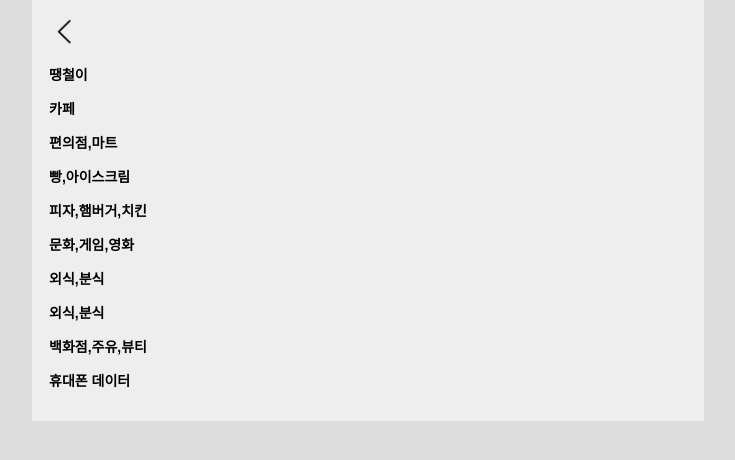
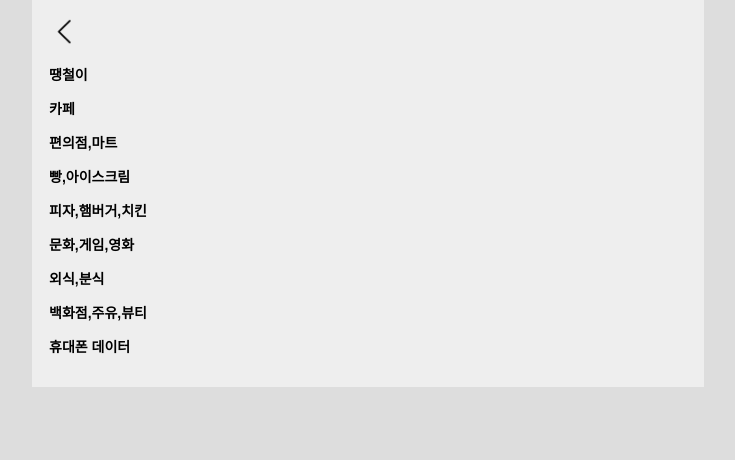
Before and after one commit to yunred/3rdweek-ncnc-task, a Next.js app: page /categories/1 in a window 1280 px wide. Shown: the top 460 px of the page, without its empty margins (272-1007 px from the left). Built offline with nearby package versions, Linux system fonts and the light colour scheme; no server answers.

Commit message:
Add: Nav 추가

```diff
--- a/Components/Nav/NavBar.module.css
+++ b/Components/Nav/NavBar.module.css
@@ -17,21 +17,8 @@
   align-items: center;
 }
 
-.categories {
-  width: 100px;
-  display: flex;
-  justify-content: center;
-  align-items: center;
-  font-weight: 600;
-}
-
-.navDetailContents {
-  list-style: none;
+.Wrapper {
+  width: 20px;
   display: grid;
   grid-template-columns: repeat(9, 1fr);
 }
-
-.subNaveName {
-  width: 20px;
-  display: flex;
-}
--- a/Components/Nav/NavBar.tsx
+++ b/Components/Nav/NavBar.tsx
@@ -39,14 +39,10 @@ const SubNavData = [
   },
   {
     idx: 7,
-    title : "외식,분식",
+    title : "백화점,주유,뷰티",
   },
   {
     idx: 8,
-    title : "백화점,주유,뷰티",
-  },
-  {
-    idx: 9,
     title : "휴대폰 데이터",
   },
 ];
@@ -58,8 +54,8 @@ const NavBar = (): JSX.Element => {
     (async()=> {
         const APIdata = await H.useFetch(C.CONCATEGORY_API);
         const temp = {};
-        APIdata.conCategory1s.forEach(e => {
-          temp[e.id] = e.name;
+        APIdata.conCategory1s.forEach((els : any) => {
+          temp[els.id] = els.name;
         });
         setNavData(temp);
     })();
@@ -85,8 +81,8 @@ const NavBar = (): JSX.Element => {
                 </div>
               </Link>
           </div>
-          <div>
-              {SubNavData.map((e, idx:number)=><p key={e.idx} className="subNaveName">{routerPath === '/'? null : <div>{e.title}</div> }</p>)}
+          <div className="Wrapper">
+              {SubNavData.map((e, idx:number)=><p key={e.idx} >{routerPath === '/'? null : <div>{e.title}</div> }</p>)}
           </div>
     </div>
   );
```
